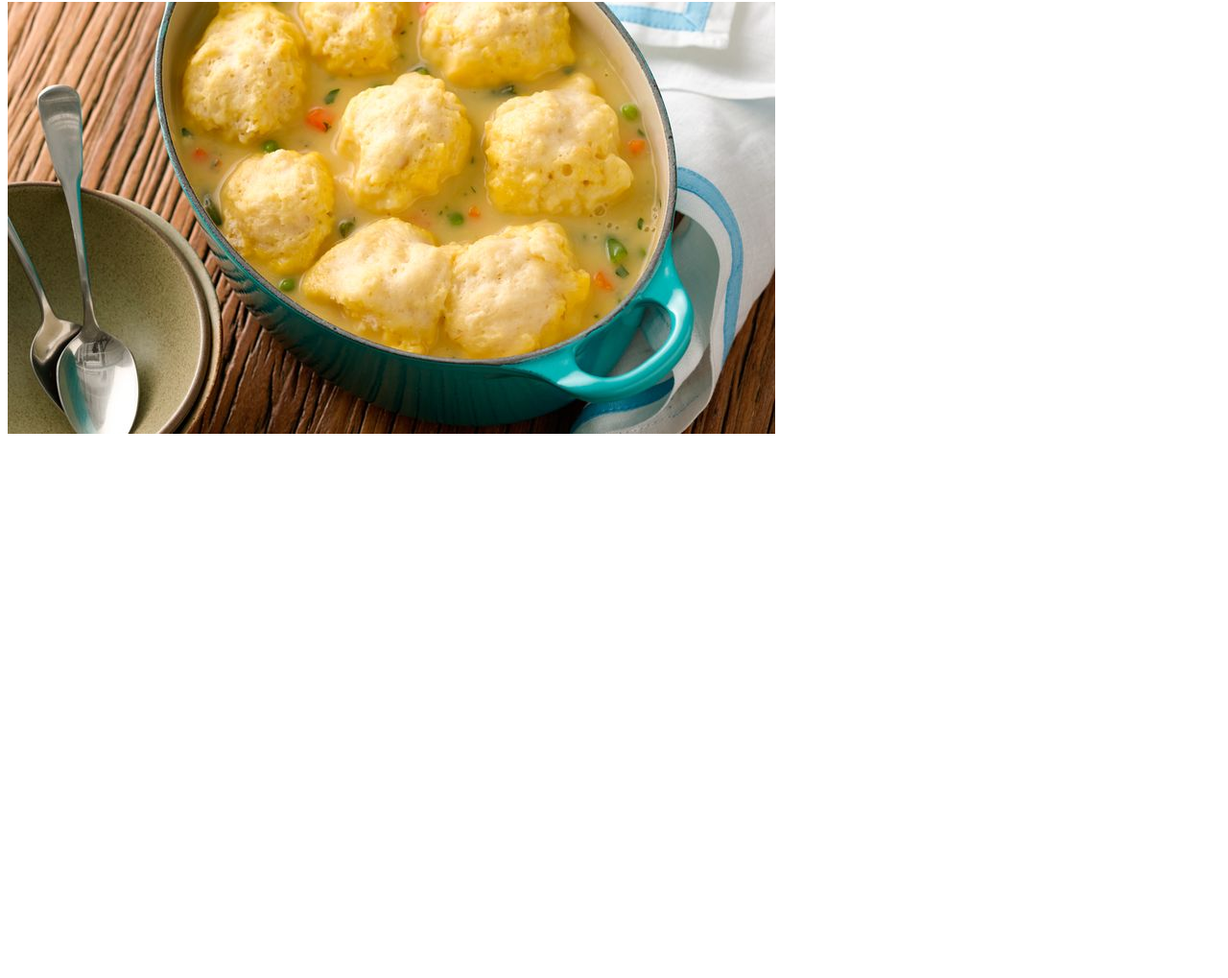
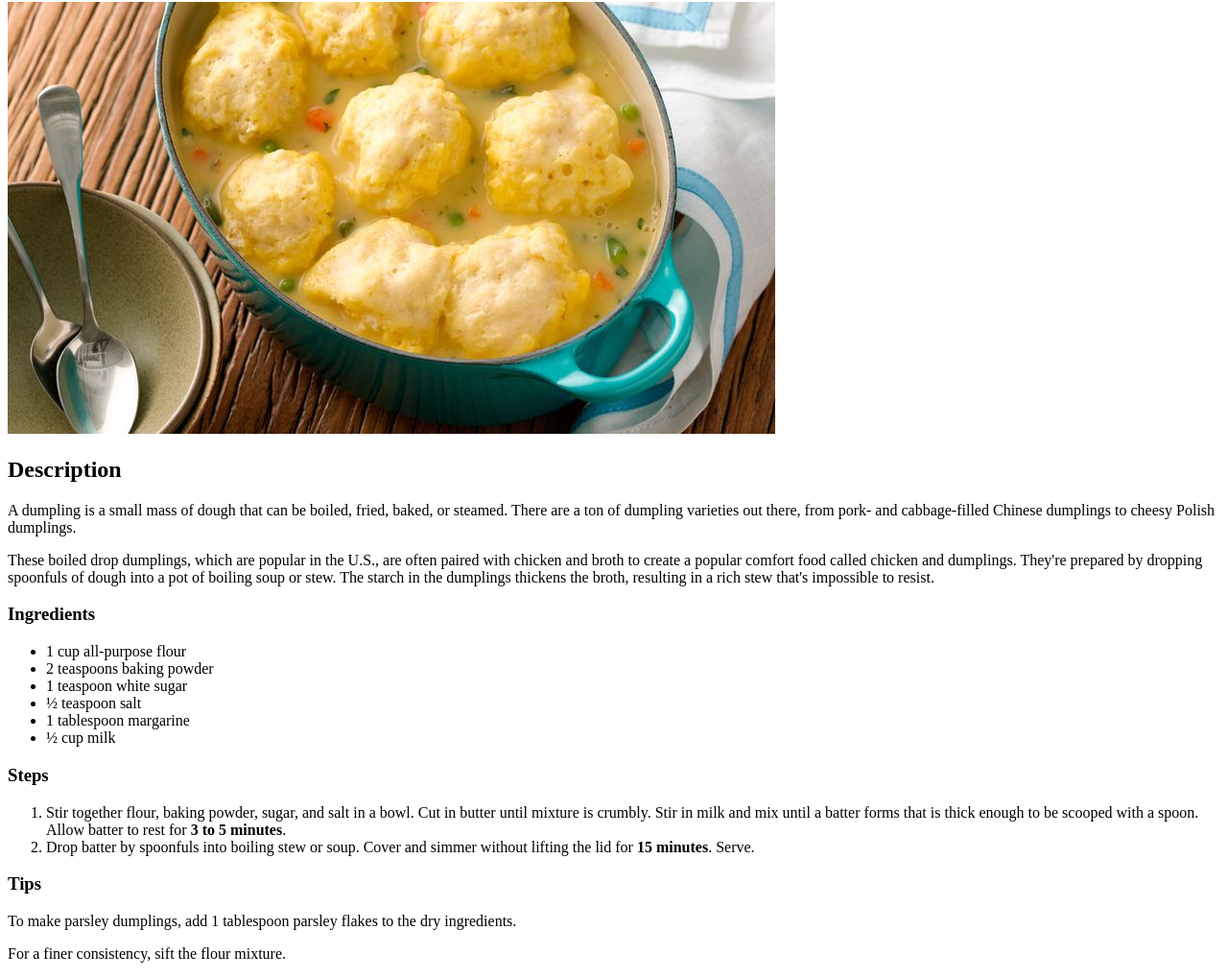
Before and after one commit to UrkeNzY/odin-recipes, a plain HTML site: page recipes/homemade-dumplings.html in a window 1280 px wide. Shown: the part 78-1097 px from the top of the page at 96% size. Before the commit the page ends 800 px from the top, so only its background shows below. Drawn offline with Linux system fonts and the light colour scheme.

Commit message:
Finish creating dumpling and lasagna pages

```diff
--- a/recipes/homemade-dumplings.html
+++ b/recipes/homemade-dumplings.html
@@ -9,5 +9,26 @@
 <body>
     <h1>Homemade Dumplings</h1>
     <img src="../images/homemade-dumplings.jpg">
+    <h2>Description</h2>
+    <p>A dumpling is a small mass of dough that can be boiled, fried, baked, or steamed. There are a ton of dumpling varieties out there, from pork- and cabbage-filled Chinese dumplings to cheesy Polish dumplings.
+</p>
+<p>These boiled drop dumplings, which are popular in the U.S., are often paired with chicken and broth to create a popular comfort food called chicken and dumplings. They're prepared by dropping spoonfuls of dough into a pot of boiling soup or stew. The starch in the dumplings thickens the broth, resulting in a rich stew that's impossible to resist.</p>
+   <h3>Ingredients</h3>
+    <ul>
+        <li>1 cup all-purpose flour</li>
+        <li>2 teaspoons baking powder</li>
+        <li>1 teaspoon white sugar </li>
+        <li>½ teaspoon salt</li>
+        <li>1 tablespoon margarine</li>
+        <li>½ cup milk</li>
+    </ul>
+    <h3>Steps</h3>
+    <ol>
+        <li>Stir together flour, baking powder, sugar, and salt in a bowl. Cut in butter until mixture is crumbly. Stir in milk and mix until a batter forms that is thick enough to be scooped with a spoon. Allow batter to rest for <strong>3 to 5 minutes</strong>.</li>
+        <li>Drop batter by spoonfuls into boiling stew or soup. Cover and simmer without lifting the lid for <strong>15 minutes</strong>. Serve.</li>
+    </ol>
+    <h3>Tips</h3>
+    <p>To make parsley dumplings, add 1 tablespoon parsley flakes to the dry ingredients.</p>
+    <p>For a finer consistency, sift the flour mixture.</p>
 </body>
 </html>
```
